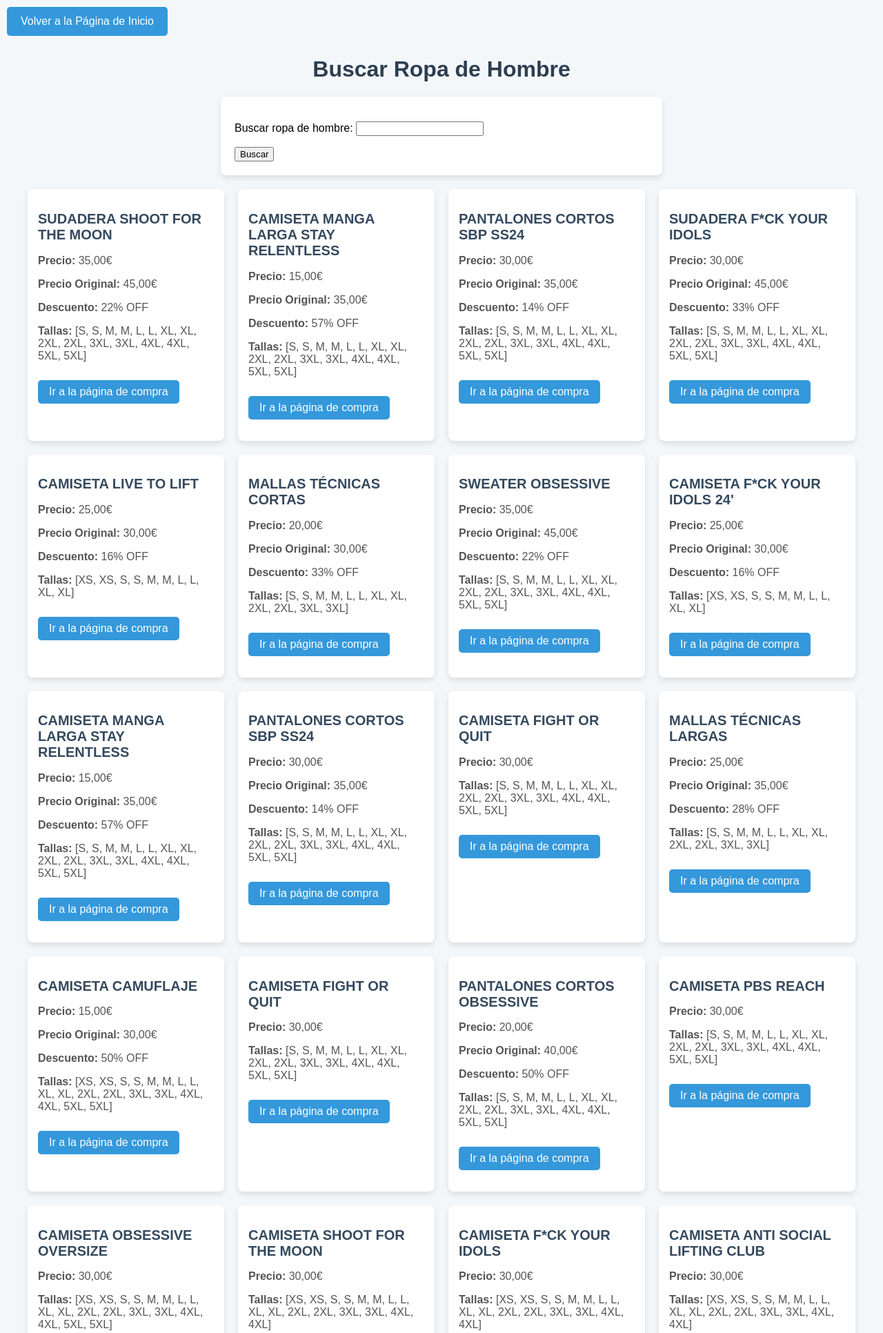
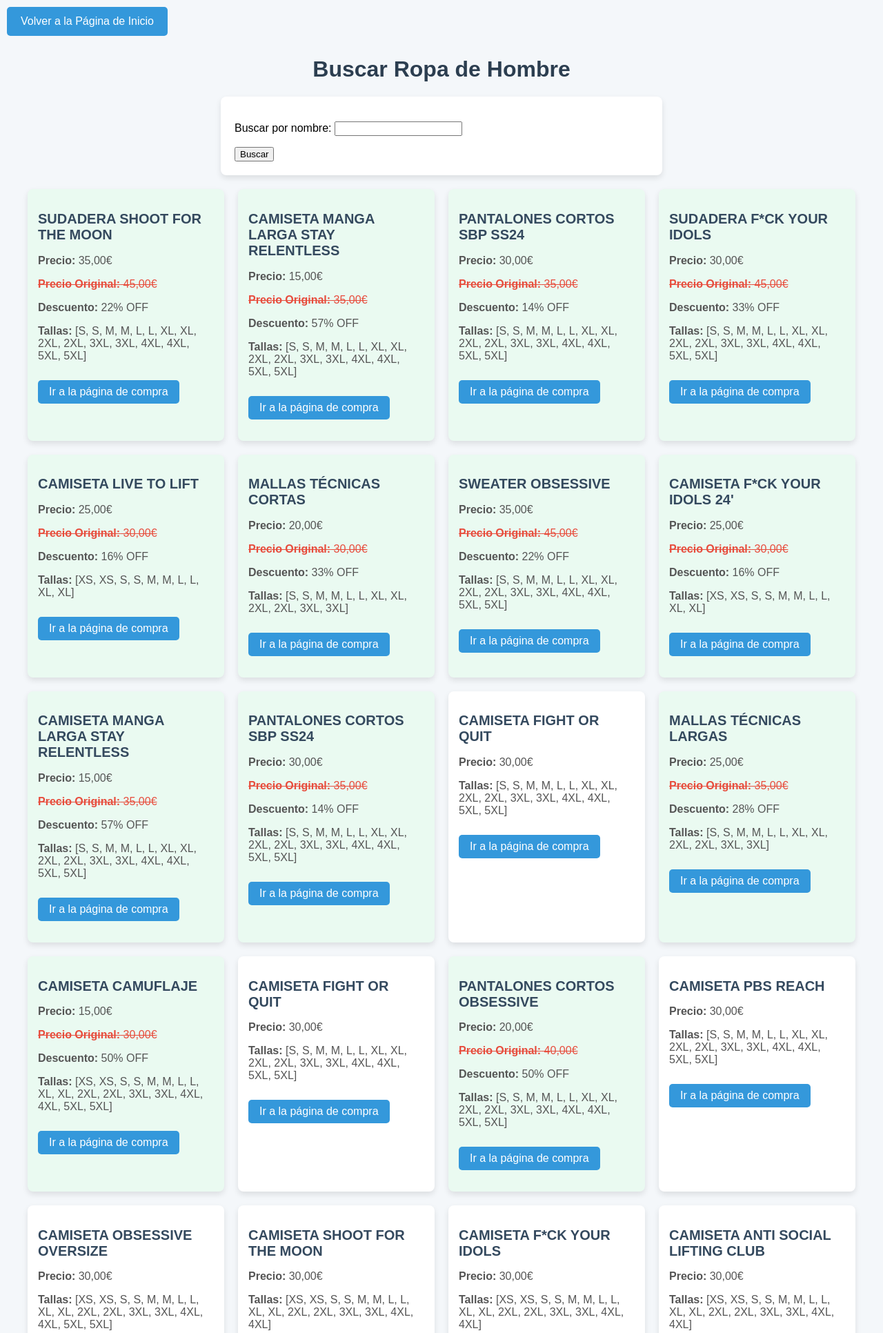
Before and after one commit to miguelma1/Proyecto-AII, a Django app: page /buscar_ropa_hombre/ in a window 1280 px wide. Shown: the top 1932 px of the page at 69% size. Run offline with Django 3.2, Linux system fonts and the light colour scheme; data comes from the database, SQL or seed files in the repository.

Commit message:
fix: Style update

```diff
--- a/Entrega proyecto AII/EjercicioDjangoIV/main/forms.py
+++ b/Entrega proyecto AII/EjercicioDjangoIV/main/forms.py
@@ -7,7 +7,7 @@ from django.core.validators import MinValueValidator, MaxValueValidator
 
 
 class BusquedaRopaForm(forms.Form):
-    query = forms.CharField(label='Buscar ropa de hombre', max_length=255)
+    query = forms.CharField(label='Buscar por nombre', max_length=255)
 """
 class VinosPorAnyo(forms.Form):
     anyo = forms.IntegerField(label="Introduzca un año (entre 1000 y el año actual) ", widget=forms.TextInput, validators=[MinValueValidator(1000), MaxValueValidator(datetime.today().year)], required=True)
--- a/Entrega proyecto AII/EjercicioDjangoIV/main/templates/buscar_ropa_hombre.html
+++ b/Entrega proyecto AII/EjercicioDjangoIV/main/templates/buscar_ropa_hombre.html
@@ -79,6 +79,17 @@
         .ropa-item a:hover {
             background-color: #2980b9;
         }
+        .ropa-item .precio-original {
+            text-decoration: line-through;
+            color: #e74c3c;
+        }
+        /* Estilo para los artículos en oferta */
+        .ropa-item.oferta {
+            background-color: #eafaf1; /* Fondo verde claro */
+        }
+        .ropa-item.oferta .precio-original {
+            color: #e74c3c; /* Precio tachado en rojo */
+        }
     </style>
 </head>
 <body>
@@ -95,11 +106,11 @@
 
     <div class="ropa-lista">
         {% for item in ropa_hombre %}
-            <div class="ropa-item">
+            <div class="ropa-item {% if item.descuento %}oferta{% endif %}">
                 <h2>{{ item.nombre }}</h2>
                 <p><strong>Precio:</strong> {{ item.precio }}</p>
                 {% if item.precio_original %}
-                    <p><strong>Precio Original:</strong> {{ item.precio_original }}</p>
+                    <p class="precio-original"><strong>Precio Original:</strong> {{ item.precio_original }}</p>
                 {% endif %}
                 {% if item.descuento %}
                     <p><strong>Descuento:</strong> {{ item.descuento }}</p>
```
Also changed, not shown: Entrega proyecto AII/EjercicioDjangoIV/main/templates/lista_ropa_hombre.html (+5 -2 lines).
